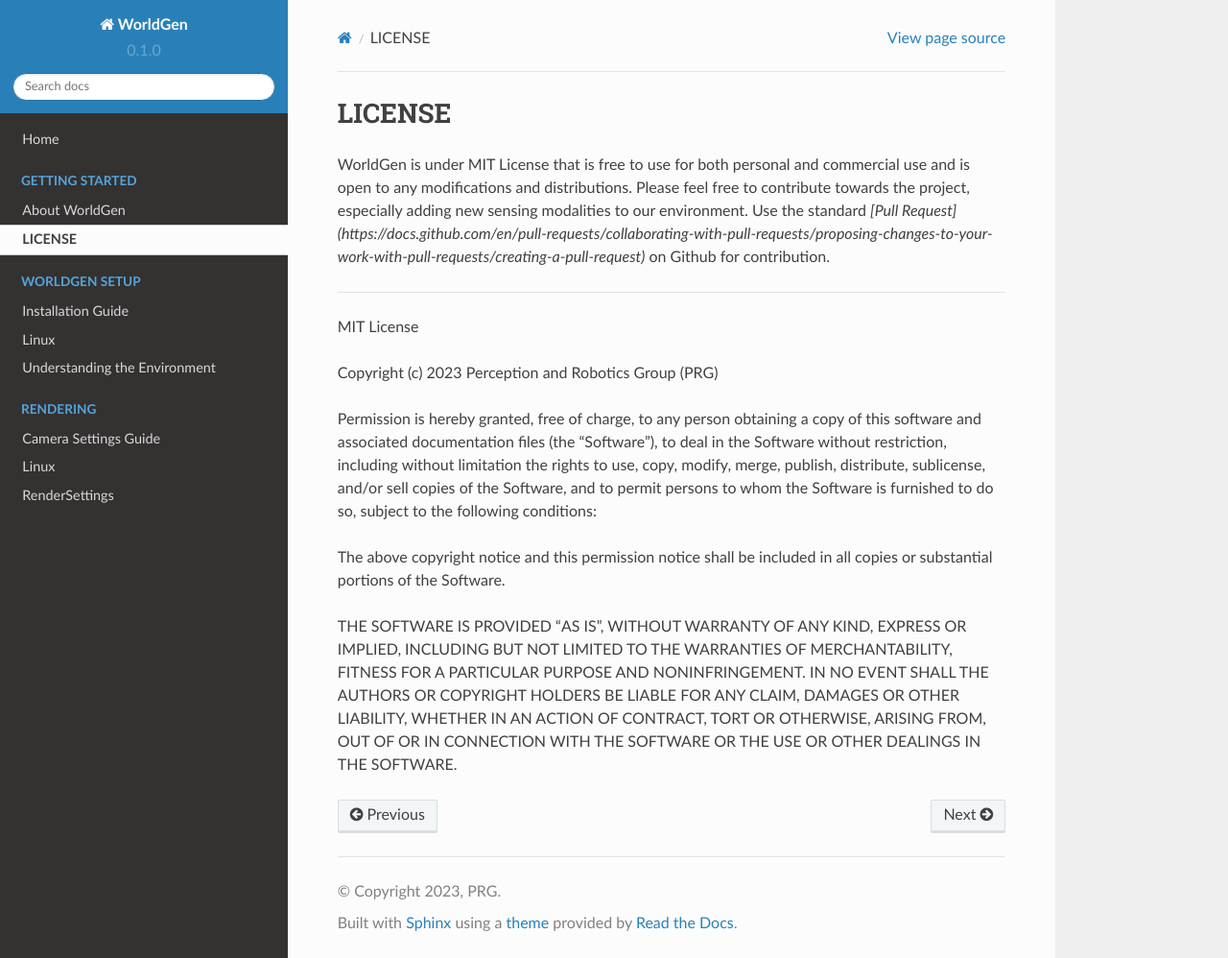
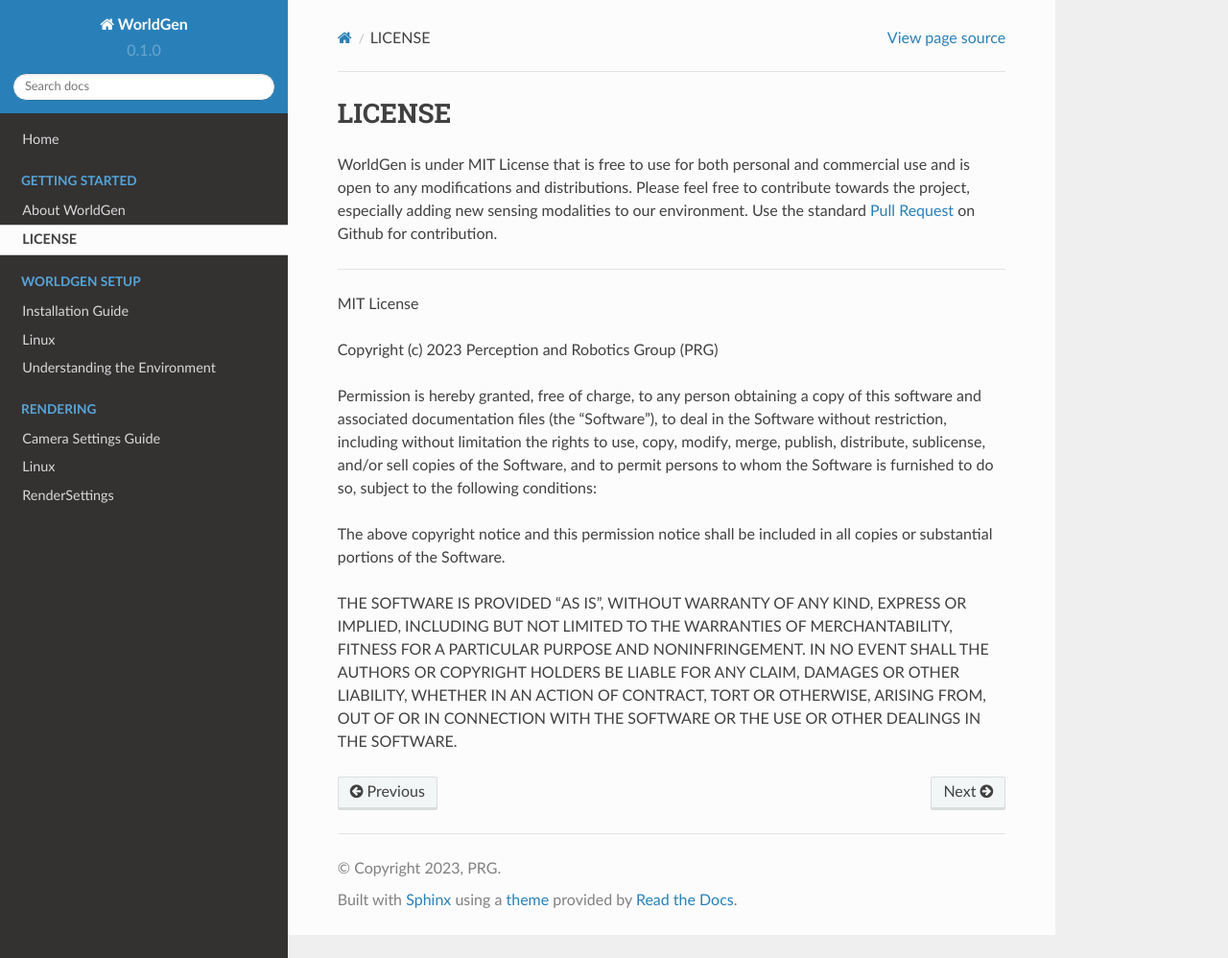
Before and after one commit to prgumd/WorldGen, a Sphinx documentation site: the page built from docs/source/LICENSE.rst, in a window 1280 px wide and 998 px high. Shown: the whole window at 96% size. Built offline with Sphinx 7.4.7 and the Read the Docs theme 2.0.0, drawn with Linux system fonts in a browser that asks for light colours; pages that are not in the unit, such as notebooks, are missing from menus.

Commit message:
Update LICENSE.rst

```diff
--- a/docs/source/LICENSE.rst
+++ b/docs/source/LICENSE.rst
@@ -2,7 +2,7 @@
 ----
 
 WorldGen is under MIT License that is free to use for both personal and commercial use and is open to any modifications and distributions.
-Please feel free to contribute towards the project, especially adding new sensing modalities to our environment. Use the standard `[Pull Request](https://docs.github.com/en/pull-requests/collaborating-with-pull-requests/proposing-changes-to-your-work-with-pull-requests/creating-a-pull-request)` on Github for contribution.
+Please feel free to contribute towards the project, especially adding new sensing modalities to our environment. Use the standard `Pull Request <https://docs.github.com/en/pull-requests/collaborating-with-pull-requests/proposing-changes-to-your-work-with-pull-requests/creating-a-pull-request>`_ on Github for contribution.
 
 ----
 
```
